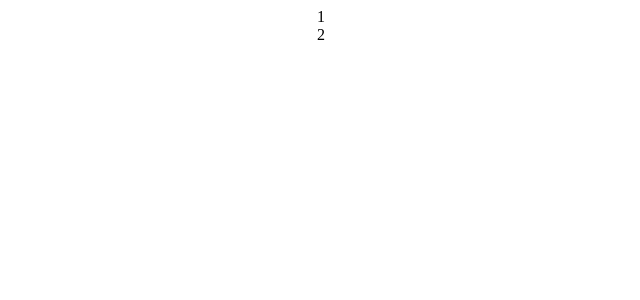
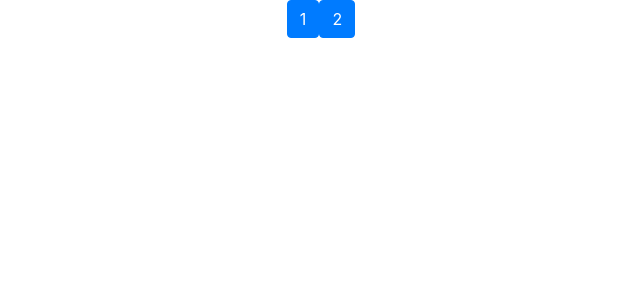
Before and after one commit to techatspree/sodium-ts-angular-calculator, an Angular app: page / in a window 1280 px wide. Shown: the top 300 px of the page, without its empty margins (319-959 px from the left). Built offline with nearby package versions, Linux system fonts and the light colour scheme.

Commit message:
added bootstrap

```diff
--- a/package.json
+++ b/package.json
@@ -20,6 +20,7 @@
     "@angular/platform-browser": "^6.0.0",
     "@angular/platform-browser-dynamic": "^6.0.0",
     "@angular/router": "^6.0.0",
+    "bootstrap": "^4.1.1",
     "core-js": "^2.5.4",
     "rxjs": "^6.0.0",
     "zone.js": "^0.8.26"
--- a/src/app/digit-button/digit-button.component.html
+++ b/src/app/digit-button/digit-button.component.html
@@ -1,3 +1 @@
-<div>
-  {{digit}}
-</div>
+  <button type="button" class="btn btn-primary">{{digit}}</button>
--- a/src/styles.css
+++ b/src/styles.css
@@ -1 +1,2 @@
 /* You can add global styles to this file, and also import other style files */
+@import '~bootstrap/dist/css/bootstrap.min.css';
```
Also changed, not shown: 1 other file (tests, documents, lock files or other folders).
